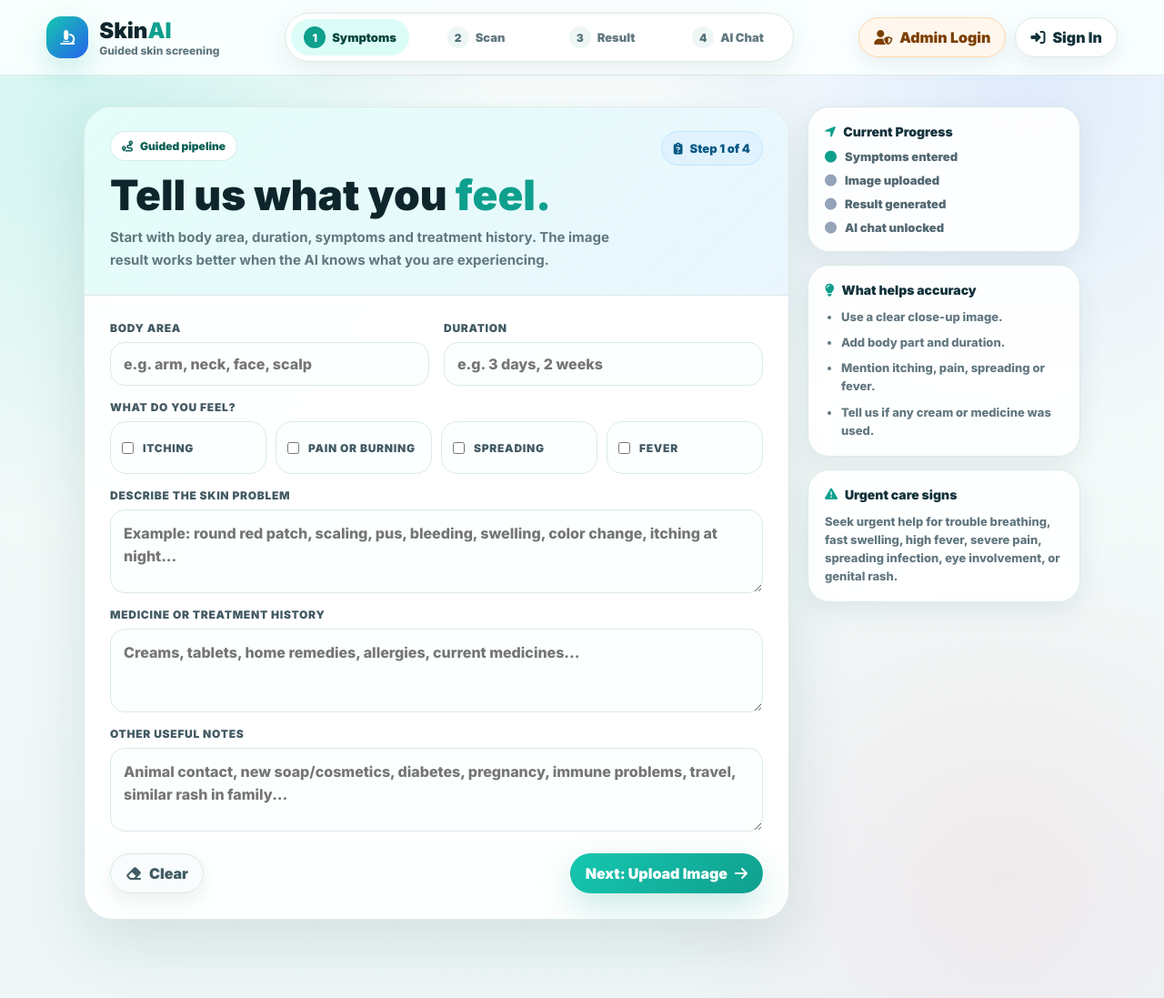
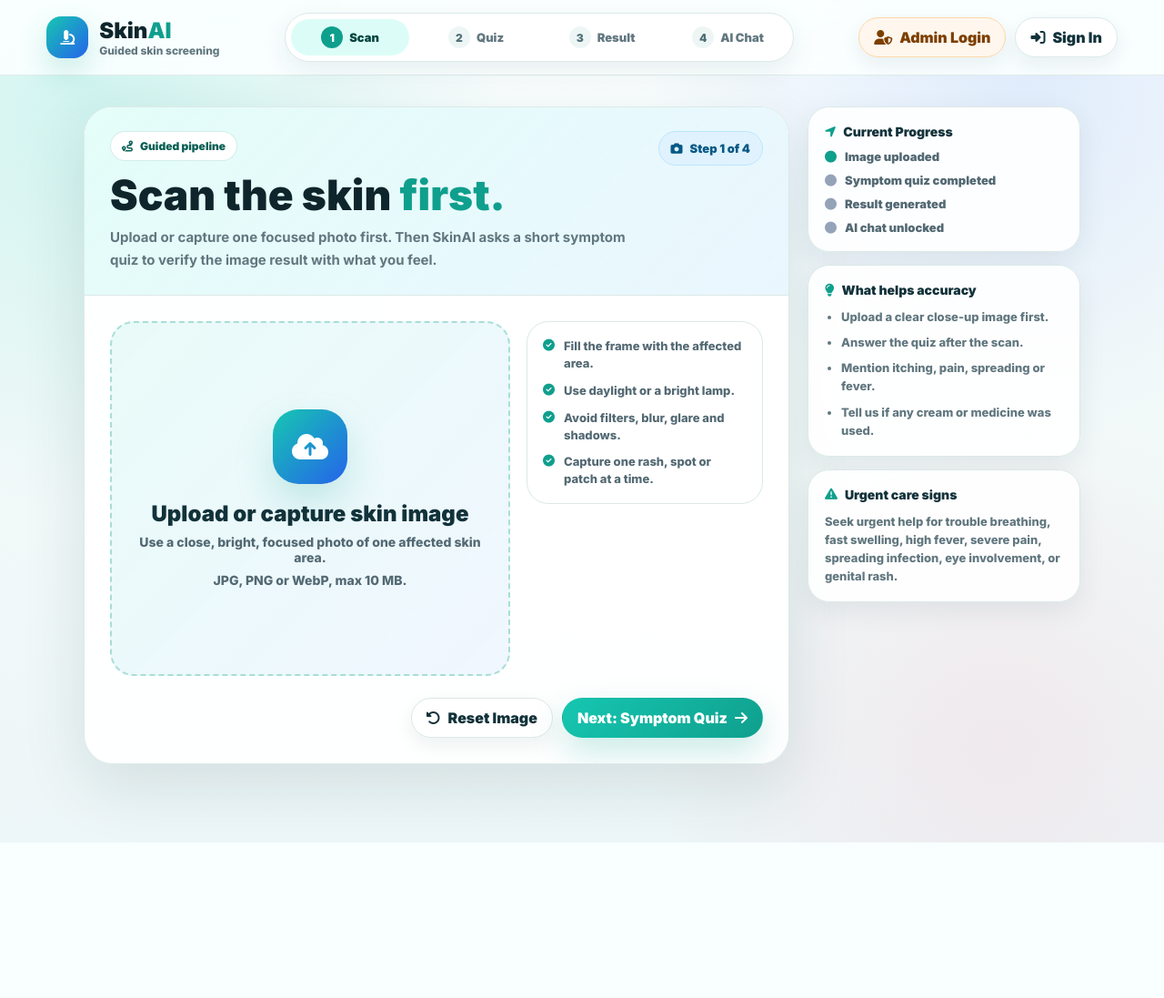
Before and after one commit to vaibhavmishra0044/SkinAI, a Flask app: page / in a window 1280 px wide. Shown: the whole page at 91% size. After the commit the page ends 926 px from the top, so only its background shows below. Run offline with Flask 3, Linux system fonts and the light colour scheme; some libraries are stand-ins or nearby versions.

Commit message:
Move symptom quiz after image scan

```diff
--- a/templates/index.html
+++ b/templates/index.html
@@ -862,8 +862,8 @@
     </a>
 
     <div class="stepper" aria-label="Screening progress">
-        <button class="step-dot active" type="button" data-step-button="symptoms"><span>1</span> Symptoms</button>
-        <button class="step-dot" type="button" data-step-button="upload"><span>2</span> Scan</button>
+        <button class="step-dot active" type="button" data-step-button="upload"><span>1</span> Scan</button>
+        <button class="step-dot" type="button" data-step-button="symptoms"><span>2</span> Quiz</button>
         <button class="step-dot" type="button" data-step-button="result"><span>3</span> Result</button>
         <button class="step-dot" type="button" data-step-button="chatReady"><span>4</span> AI Chat</button>
     </div>
@@ -888,13 +888,13 @@
             <div class="wizard-head">
                 <div>
                     <div class="kicker"><i class="fas fa-route"></i> Guided pipeline</div>
-                    <h1 class="wizard-title" id="wizardTitle">Tell us what you <span>feel.</span></h1>
-                    <p class="wizard-copy" id="wizardCopy">Start with symptoms and context. Then SkinAI will ask for a clear skin image, analyze both together, and unlock result-aware AI doctor chat.</p>
+                    <h1 class="wizard-title" id="wizardTitle">Scan the skin <span>first.</span></h1>
+                    <p class="wizard-copy" id="wizardCopy">Start with a clear skin image. After that, SkinAI asks a short symptom quiz to verify the result with what you feel.</p>
                 </div>
-                <div class="stage-tag" id="stageTag"><i class="fas fa-clipboard-question"></i> Step 1 of 4</div>
+                <div class="stage-tag" id="stageTag"><i class="fas fa-camera"></i> Step 1 of 4</div>
             </div>
 
-            <section class="step-panel active" data-step-panel="symptoms">
+            <section class="step-panel" data-step-panel="symptoms">
                 <div class="form-grid">
                     <div class="field">
                         <label for="bodyLocation">Body Area</label>
@@ -927,14 +927,15 @@
                     </div>
                 </div>
                 <div class="actions-row">
-                    <button class="btn btn-ghost" type="button" id="clearSymptomsBtn"><i class="fas fa-eraser"></i> Clear</button>
+                    <button class="btn btn-ghost" type="button" data-back-to="upload"><i class="fas fa-arrow-left"></i> Back to Image</button>
                     <div class="right">
-                        <button class="btn btn-primary" type="button" id="symptomsNextBtn">Next: Upload Image <i class="fas fa-arrow-right"></i></button>
+                        <button class="btn" type="button" id="clearSymptomsBtn"><i class="fas fa-eraser"></i> Clear Quiz</button>
+                        <button class="btn btn-primary" id="analyzeBtn" type="button"><i class="fas fa-brain"></i> Verify & Analyze</button>
                     </div>
                 </div>
             </section>
 
-            <section class="step-panel" data-step-panel="upload">
+            <section class="step-panel active" data-step-panel="upload">
                 <div class="upload-layout">
                     <div>
                         <div class="upload-zone" id="uploadZone">
@@ -962,10 +963,10 @@
                     </aside>
                 </div>
                 <div class="actions-row">
-                    <button class="btn btn-ghost" type="button" data-back-to="symptoms"><i class="fas fa-arrow-left"></i> Back</button>
+                    <span></span>
                     <div class="right">
                         <button class="btn" type="button" id="resetImageBtn"><i class="fas fa-rotate-left"></i> Reset Image</button>
-                        <button class="btn btn-primary" id="analyzeBtn" type="button"><i class="fas fa-brain"></i> Analyze Skin</button>
+                        <button class="btn btn-primary" id="imageNextBtn" type="button">Next: Symptom Quiz <i class="fas fa-arrow-right"></i></button>
                     </div>
                 </div>
             </section>
@@ -975,7 +976,7 @@
                     <div>
                         <div class="loader"></div>
                         <h2>Analyzing your scan</h2>
-                        <p>SkinAI is combining your photo with symptoms and asking the AI vision model for a structured result.</p>
+                        <p>SkinAI is checking the scan with your symptom quiz and asking the AI vision model for a verified structured result.</p>
                     </div>
                 </div>
             </section>
@@ -1018,7 +1019,7 @@
                 <div class="details-grid" id="detailsGrid"></div>
 
                 <div class="actions-row">
-                    <button class="btn btn-ghost" type="button" data-back-to="upload"><i class="fas fa-arrow-left"></i> Back to Image</button>
+                    <button class="btn btn-ghost" type="button" data-back-to="symptoms"><i class="fas fa-arrow-left"></i> Back to Quiz</button>
                     <div class="right">
                         <button class="btn" type="button" id="newScanBtn"><i class="fas fa-rotate-left"></i> New Screening</button>
                         <button class="btn btn-dark" type="button" id="askDoctorBtn"><i class="fas fa-comment-medical"></i> Ask AI Doctor</button>
@@ -1031,8 +1032,8 @@
             <div class="mini-card">
                 <div class="mini-title"><i class="fas fa-location-arrow"></i> Current Progress</div>
                 <div class="status-list">
-                    <div class="status-item active" data-status="symptoms"><i class="fas fa-circle"></i> Symptoms entered</div>
-                    <div class="status-item" data-status="upload"><i class="fas fa-circle"></i> Image uploaded</div>
+                    <div class="status-item active" data-status="upload"><i class="fas fa-circle"></i> Image uploaded</div>
+                    <div class="status-item" data-status="symptoms"><i class="fas fa-circle"></i> Symptom quiz completed</div>
                     <div class="status-item" data-status="result"><i class="fas fa-circle"></i> Result generated</div>
                     <div class="status-item" data-status="chatReady"><i class="fas fa-circle"></i> AI chat unlocked</div>
                 </div>
@@ -1040,8 +1041,8 @@
             <div class="mini-card">
                 <div class="mini-title"><i class="fas fa-lightbulb"></i> What helps accuracy</div>
                 <ul>
-                    <li>Use a clear close-up image.</li>
-                    <li>Add body part and duration.</li>
+                    <li>Upload a clear close-up image first.</li>
+                    <li>Answer the quiz after the scan.</li>
                     <li>Mention itching, pain, spreading or fever.</li>
                     <li>Tell us if any cream or medicine was used.</li>
                 </ul>
@@ -1076,8 +1077,8 @@
 </aside>
 
 <script>
-const stepOrder = ['symptoms', 'upload', 'result', 'chatReady'];
-let currentStep = 'symptoms';
+const stepOrder = ['upload', 'symptoms', 'result', 'chatReady'];
+let currentStep = 'upload';
 let selectedFile = null;
 let lastAnalysis = null;
 let lastPatientContext = {};
@@ -1100,7 +1101,7 @@ const symptomsInput = document.getElementById('symptomsInput');
 const medicineHistory = document.getElementById('medicineHistory');
 const extraNotes = document.getElementById('extraNotes');
 const clearSymptomsBtn = document.getElementById('clearSymptomsBtn');
-const symptomsNextBtn = document.getElementById('symptomsNextBtn');
+const imageNextBtn = document.getElementById('imageNextBtn');
 const uploadZone = document.getElementById('uploadZone');
 const fileInput = document.getElementById('fileInput');
 const previewCard = document.getElementById('previewCard');
@@ -1119,19 +1120,19 @@ const chatInput = document.getElementById('chatInput');
 const sendChatBtn = document.getElementById('sendChatBtn');
 
 const copyByStep = {
+    upload: {
+        title: 'Scan the skin <span>first.</span>',
+        copy: 'Upload or capture one focused photo first. Then SkinAI asks a short symptom quiz to verify the image result with what you feel.',
+        tag: '<i class="fas fa-camera"></i> Step 1 of 4',
+    },
     symptoms: {
-        title: 'Tell us what you <span>feel.</span>',
-        copy: 'Start with body area, duration, symptoms and treatment history. The image result works better when the AI knows what you are experiencing.',
-        tag: '<i class="fas fa-clipboard-question"></i> Step 1 of 4',
-    },
-    upload: {
-        title: 'Now add a clear <span>skin image.</span>',
-        copy: 'Upload or capture one focused photo. The app compresses it before sending, then analyzes the image plus your symptoms together.',
-        tag: '<i class="fas fa-camera"></i> Step 2 of 4',
+        title: 'Now answer the <span>symptom quiz.</span>',
+        copy: 'Add body area, duration, symptoms and treatment history after the scan. This helps the AI avoid random image-only guesses.',
+        tag: '<i class="fas fa-clipboard-question"></i> Step 2 of 4',
     },
     loading: {
-        title: 'AI is reading the <span>photo.</span>',
-        copy: 'This can take a few seconds because the advanced vision model is checking visible signs and medical context.',
+        title: 'AI is verifying the <span>scan.</span>',
+        copy: 'This can take a few seconds because the advanced vision model is checking the image together with your symptom quiz.',
         tag: '<i class="fas fa-brain"></i> Analyzing',
     },
     result: {
@@ -1164,7 +1165,7 @@ function setStep(step) {
     wizardCopy.textContent = visibleCopy.copy;
     stageTag.innerHTML = visibleCopy.tag;
 
-    const activeIndex = stepOrder.indexOf(step === 'loading' ? 'upload' : step);
+    const activeIndex = stepOrder.indexOf(step === 'loading' ? 'symptoms' : step);
     stepButtons.forEach(button => {
         const index = stepOrder.indexOf(button.dataset.stepButton);
         button.classList.toggle('active', index === activeIndex);
@@ -1380,6 +1381,10 @@ async function analyzeSkin() {
         alert('Please upload a skin image first.');
         return;
     }
+    if (!hasSymptomContext()) {
+        alert('Please answer at least one symptom quiz item so the AI can verify the scan.');
+        return;
+    }
     lastPatientContext = collectPatientContext();
     analyzeBtn.disabled = true;
     setStep('loading');
@@ -1414,7 +1419,7 @@ function newScreening() {
     sendChatBtn.disabled = true;
     chatHistory.length = 0;
     chatMessages.innerHTML = '<div class="bubble assistant">Your AI doctor chat will unlock after the scan result. Then you can ask what to avoid, whether it can spread, or when to see a doctor.</div>';
-    setStep('symptoms');
+    setStep('upload');
 }
 
 function openChat() {
@@ -1475,13 +1480,12 @@ async function sendChat() {
     }
 }
 
-symptomsNextBtn.addEventListener('click', () => {
-    if (!hasSymptomContext()) {
-        alert('Please add at least one symptom, body area, duration, or note before scanning.');
+imageNextBtn.addEventListener('click', () => {
+    if (!selectedFile) {
+        alert('Please upload or capture a skin image first.');
         return;
     }
-    lastPatientContext = collectPatientContext();
-    setStep('upload');
+    setStep('symptoms');
 });
 clearSymptomsBtn.addEventListener('click', clearSymptoms);
 uploadZone.addEventListener('click', () => fileInput.click());
@@ -1506,12 +1510,12 @@ document.querySelectorAll('[data-back-to]').forEach(button => {
 stepButtons.forEach(button => {
     button.addEventListener('click', () => {
         const requested = button.dataset.stepButton;
-        if (requested === 'upload' && !hasSymptomContext()) {
-            alert('Please enter what you feel first.');
+        if (requested === 'symptoms' && !selectedFile) {
+            alert('Please upload or capture a skin image first.');
             return;
         }
         if (requested === 'result' && !lastAnalysis) {
-            alert('Please analyze an image first.');
+            alert('Please complete the symptom quiz and analyze first.');
             return;
         }
         if (requested === 'chatReady') {
@@ -1535,7 +1539,7 @@ uploadZone.addEventListener('drop', event => {
     }
 });
 
-setStep('symptoms');
+setStep('upload');
 </script>
 </body>
 </html>
```
